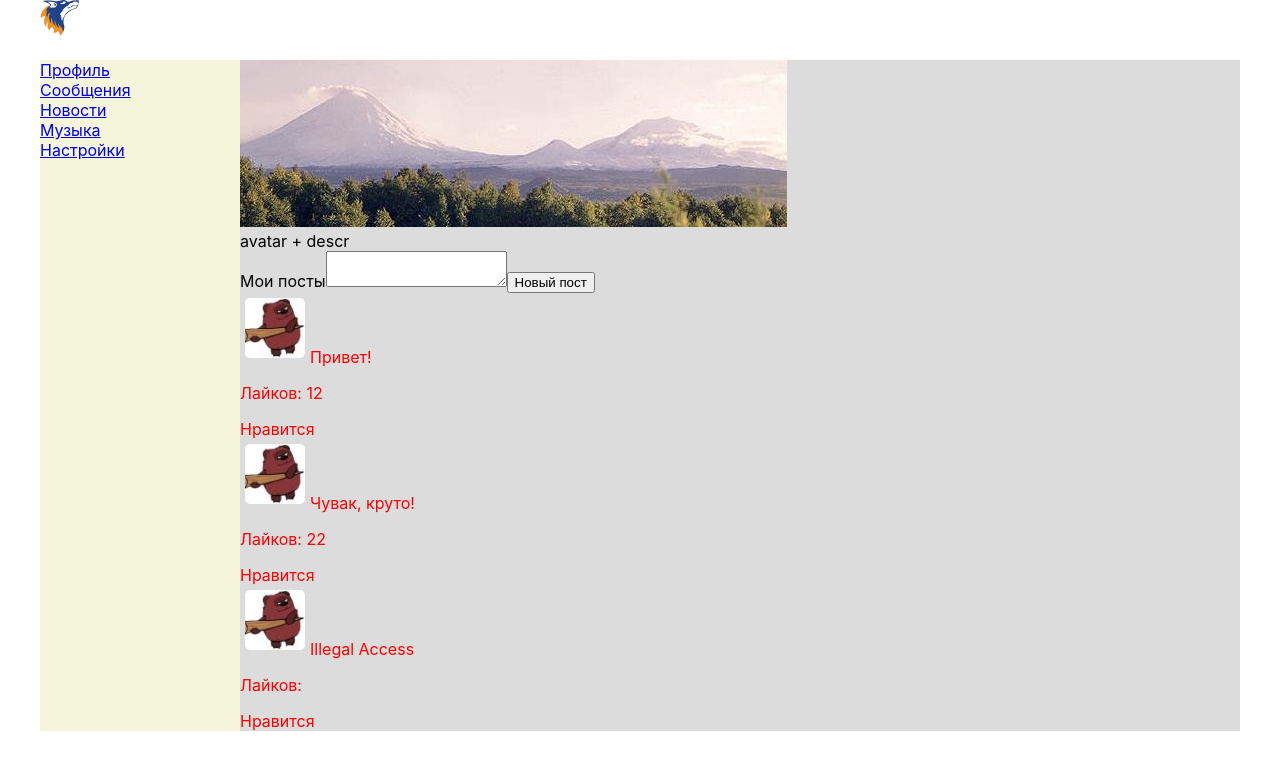
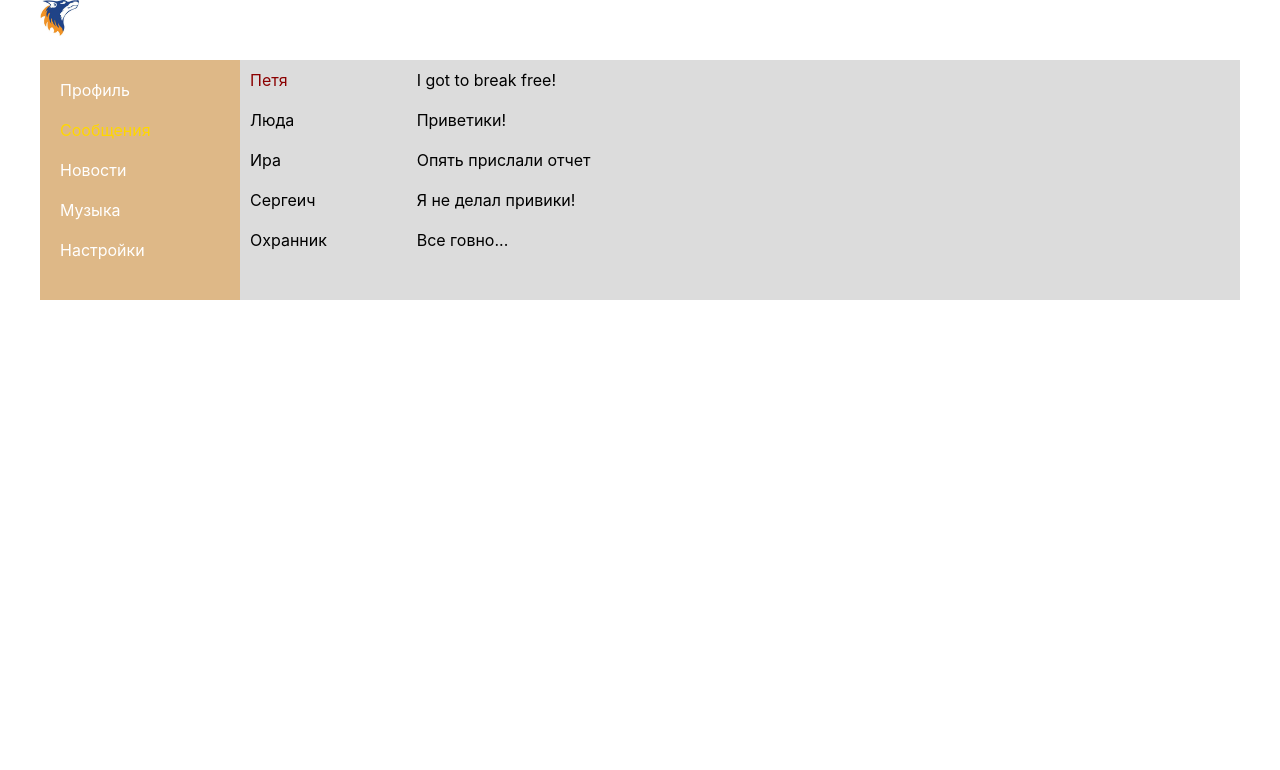
Before and after one commit to LLPeterX/react-lesson01, a React (Create React App) app: page /dialogs in a window 1280 px wide. Shown: the top 770 px of the page. Built offline with nearby package versions, Linux system fonts and the light colour scheme.

Commit message:
Lesson 21 done

```diff
--- a/package.json
+++ b/package.json
@@ -8,6 +8,7 @@
     "@testing-library/user-event": "^7.2.1",
     "react": "^16.13.1",
     "react-dom": "^16.13.1",
+    "react-router-dom": "^5.1.2",
     "react-scripts": "3.4.1"
   },
   "scripts": {
--- a/src/App.js
+++ b/src/App.js
@@ -2,16 +2,24 @@ import React from 'react';
 import './css/App.css';
 import Header from './components/Header/Header';
 import NavBar from './components/NavBar/NavBar';
-import Profile from './components/Profile/Profile';
+// import Profile from './components/Profile/Profile';
+import Dialogs from "./components/Dialogs/Dialogs";
+import Profile from "./components/Profile/Profile";
+import {Route, BrowserRouter} from 'react-router-dom';
 
 const App = () => {
-  return  (
-    <div className="app-wrapper">
-      <Header />
-      <NavBar />
-      <Profile />
-    </div>
-  );
+    return (
+        <BrowserRouter>
+            <div className="app-wrapper">
+                <Header/>
+                <NavBar/>
+                <div className="app-wrapper-content">
+                    <Route component={Dialogs} path="/dialogs" />
+                    <Route component={Profile} path="/profile" />
+                </div>
+            </div>
+        </BrowserRouter>
+    );
 }
 
 export default App;
--- /dev/null
+++ b/src/components/Dialogs/Dialogs.jsx
@@ -0,0 +1,26 @@
+import React from "react";
+import s from './Dialogs.module.css';
+
+const Dialogs = (props) => {
+    return (
+        <div className={s.dialogs}>
+            <div className={s.dialogsItems}>
+                <div className={`${s.dialog} ${s.active}`}> Петя </div>
+                <div className={s.dialog}> Люда </div>
+                <div className={s.dialog}> Ира </div>
+                <div className={s.dialog}> Сергеич </div>
+                <div className={s.dialog}> Охранник </div>
+            </div>
+            <div className={s.messages}>
+                <div className={s.message}>I got to break free!</div>
+                <div className={s.message}>Приветики!</div>
+                <div className={s.message}>Опять прислали отчет</div>
+                <div className={s.message}>Я не делал привики!</div>
+                <div className={s.message}>Все говно...</div>
+
+            </div>
+        </div>
+    );
+}
+
+export default Dialogs;
--- /dev/null
+++ b/src/components/Dialogs/Dialogs.module.css
@@ -0,0 +1,20 @@
+.dialogs {
+    display: grid;
+    grid-template-columns: 2fr 10fr;
+}
+
+.dialogsItems > .dialog{
+    padding: 10px;
+}
+
+.dialogsItems > .active {
+    color: darkred;
+}
+
+.messages {
+
+}
+
+.messages > .message {
+    padding: 10px;
+}
--- a/src/components/NavBar/NavBar.jsx
+++ b/src/components/NavBar/NavBar.jsx
@@ -1,14 +1,19 @@
 import React from 'react';
-import nav from './NavBar.module.css';
-//console.log(nav);
+import s from './NavBar.module.css';
+import {NavLink} from 'react-router-dom';
+
 const NavBar = () => {
   return (
-    <nav className={nav.nav}>
-        <div className={nav.item}><a href="/">Профиль</a></div>
-        <div className={`${nav.item} ${nav.active}`}><a href="/">Сообщения</a></div>
-        <div className={nav.item}><a href="/">Новости</a></div>
-        <div className={nav.item}><a href="/">Музыка</a></div>
-        <div className={nav.item}><a href="/">Настройки</a></div>
+    <nav className={s.nav}>
+        <div className={s.item}>
+            <NavLink to="/profile" activeClassName={s.activeLink}>Профиль</NavLink>
+        </div>
+        <div className={`${s.item} ${s.active}`}>
+            <NavLink to="/dialogs" activeClassName={s.activeLink}>Сообщения</NavLink>
+        </div>
+        <div className={s.item}><a href="/">Новости</a></div>
+        <div className={s.item}><a href="/">Музыка</a></div>
+        <div className={s.item}><a href="/">Настройки</a></div>
       </nav>
   );
 }
--- a/src/components/NavBar/NavBar.module.css
+++ b/src/components/NavBar/NavBar.module.css
@@ -1,12 +1,18 @@
 .nav {
   grid-area: n;
-  background-color: beige;
+  background-color: burlywood;
+  padding: 20px;
 }
 
 .item {
-  color: darkviolet;
+  padding-bottom: 20px;
 }
 
-.item.active {
-  color: red;
+.item a {
+  color: white;
+  text-decoration: none;
 }
+
+.item a.activeLink {
+  color: gold;
+}
--- a/src/components/Profile/Profile.module.css
+++ b/src/components/Profile/Profile.module.css
@@ -1,8 +1,3 @@
-.content {
-  grid-area: c;
-  background-color: gainsboro;
-}
-
 .content > img {
   height: 200px;
 }
--- a/src/css/App.css
+++ b/src/css/App.css
@@ -10,3 +10,8 @@
   width: 1200px; /* пока без адаптивки */
   margin: 0 auto; /*/ по центру гориз. */
 }
+
+.app-wrapper-content {
+  grid-area: c;
+  background-color: gainsboro;
+}
```
Also changed, not shown: 1 other file (tests, documents, lock files or other folders).
